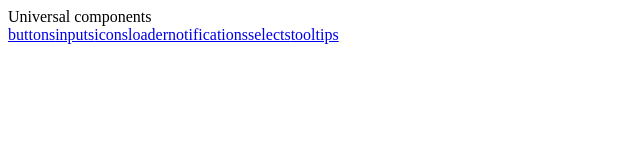
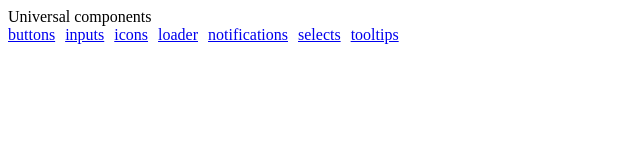
Before and after one commit to Zapchaztiulka/universal-components-frontend, a React (Vite) app: page / in a window 1280 px wide. Shown: the top 160 px of the page, without its empty margins (0-640 px from the left). Built offline with nearby package versions, Linux system fonts and the light colour scheme.

Commit message:
set temprorary navigation styles

```diff
--- a/src/app/Navigation.tsx
+++ b/src/app/Navigation.tsx
@@ -2,7 +2,7 @@ import { Link } from "react-router-dom";
 import TypesOfComponents from "./TypesOfComponents";
 
 export const Navigation = () => {
-    return <nav>
+    return <nav style={{display:"flex", gap: "10px"}}>
         {Object.values(TypesOfComponents).map((type:string) =>
             <Link
                 key={type}
--- a/src/components/buttons/Buttons.tsx
+++ b/src/components/buttons/Buttons.tsx
@@ -2,6 +2,9 @@ import Button from "./universalComponents/button"
 
 export const Buttons = () => {
     return <div>
-        <Button />
+        <div>
+            <p><b>ButtonName</b> default</p>
+            <Button />
+        </div>
     </div>
 }
```
